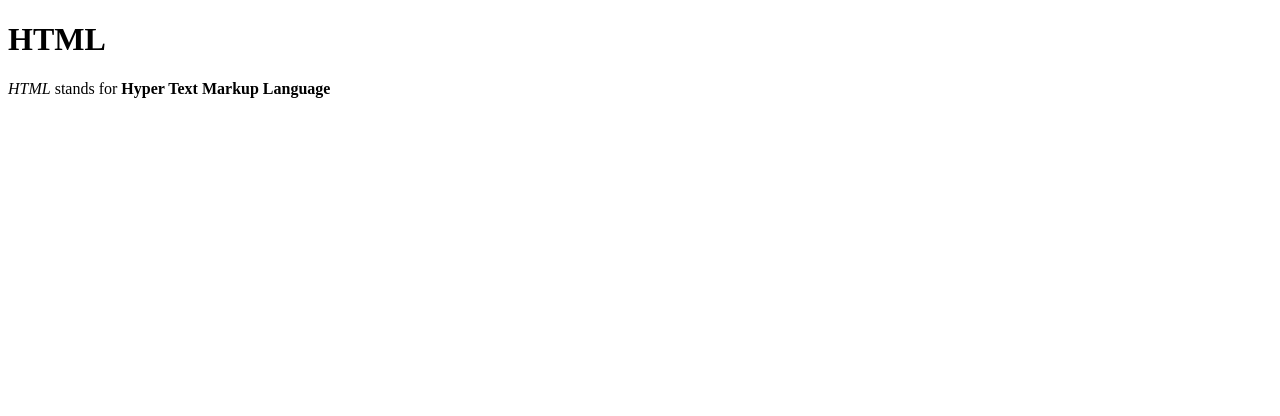
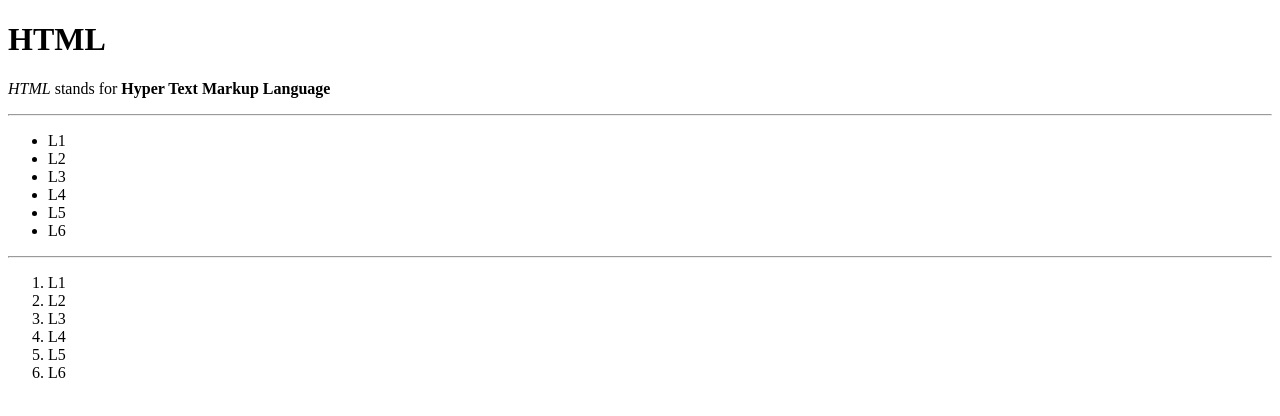
Before and after one commit to Ritu1234-tech/Coding_Website, a plain HTML site: page HTML_BASICS/Structure.html in a window 1280 px wide. Drawn offline with Linux system fonts and the light colour scheme.

Commit message:
Structure

```diff
--- a/HTML_BASICS/Structure.html
+++ b/HTML_BASICS/Structure.html
@@ -11,7 +11,24 @@
 <body>
     <h1>HTML</h1>
     <p><em>HTML</em> stands for<strong> Hyper Text Markup Language</strong></p>
-
+    <hr>
+    <ul>
+        <li>L1</li>
+        <li>L2</li>
+        <li>L3</li>
+        <li>L4</li>
+        <li>L5</li>
+        <li>L6</li>
+    </ul>
+    <hr>
+    <ol>
+        <li>L1</li>
+        <li>L2</li>
+        <li>L3</li>
+        <li>L4</li>
+        <li>L5</li>
+        <li>L6</li>
+    </ol>
 </body>
 
 </html>
```
